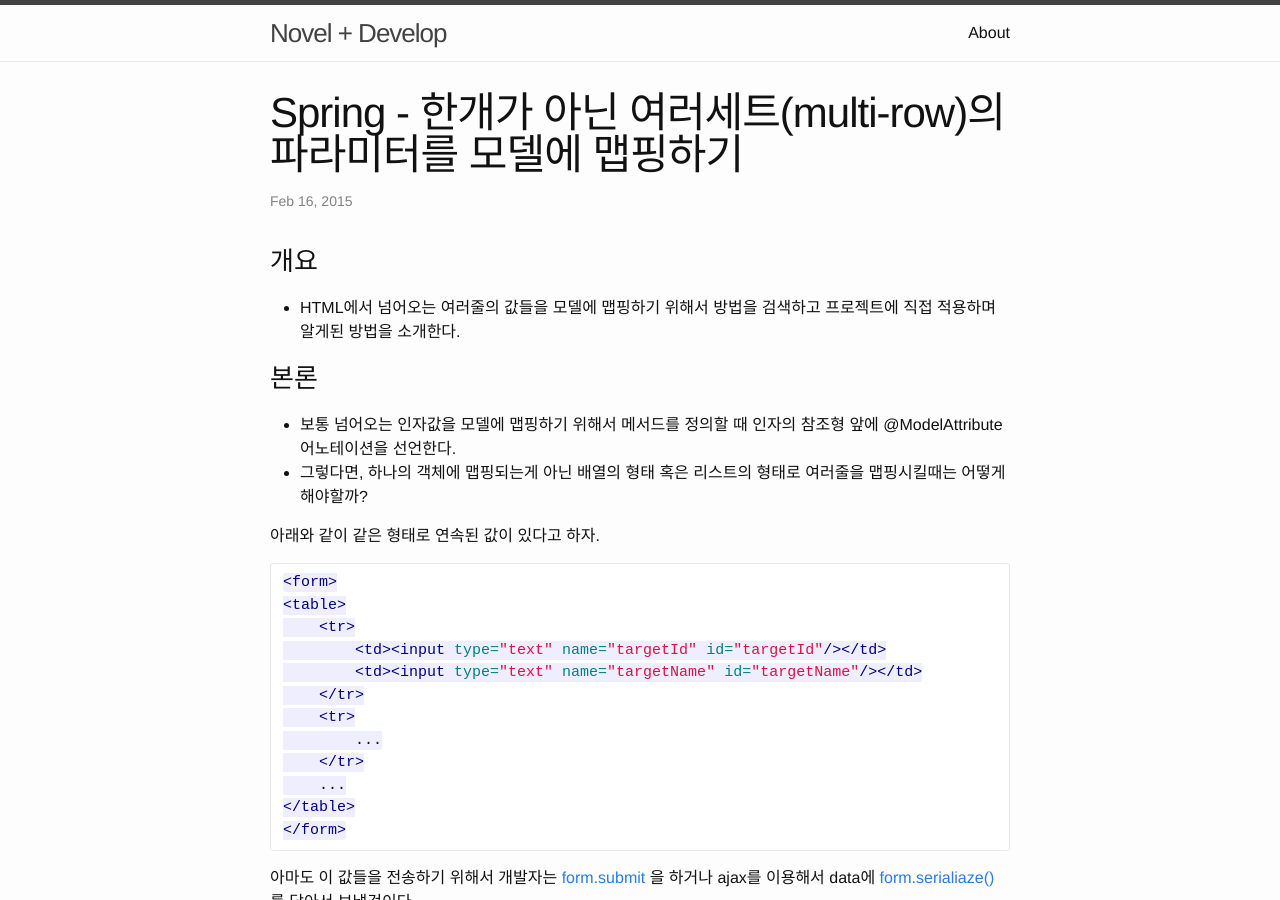
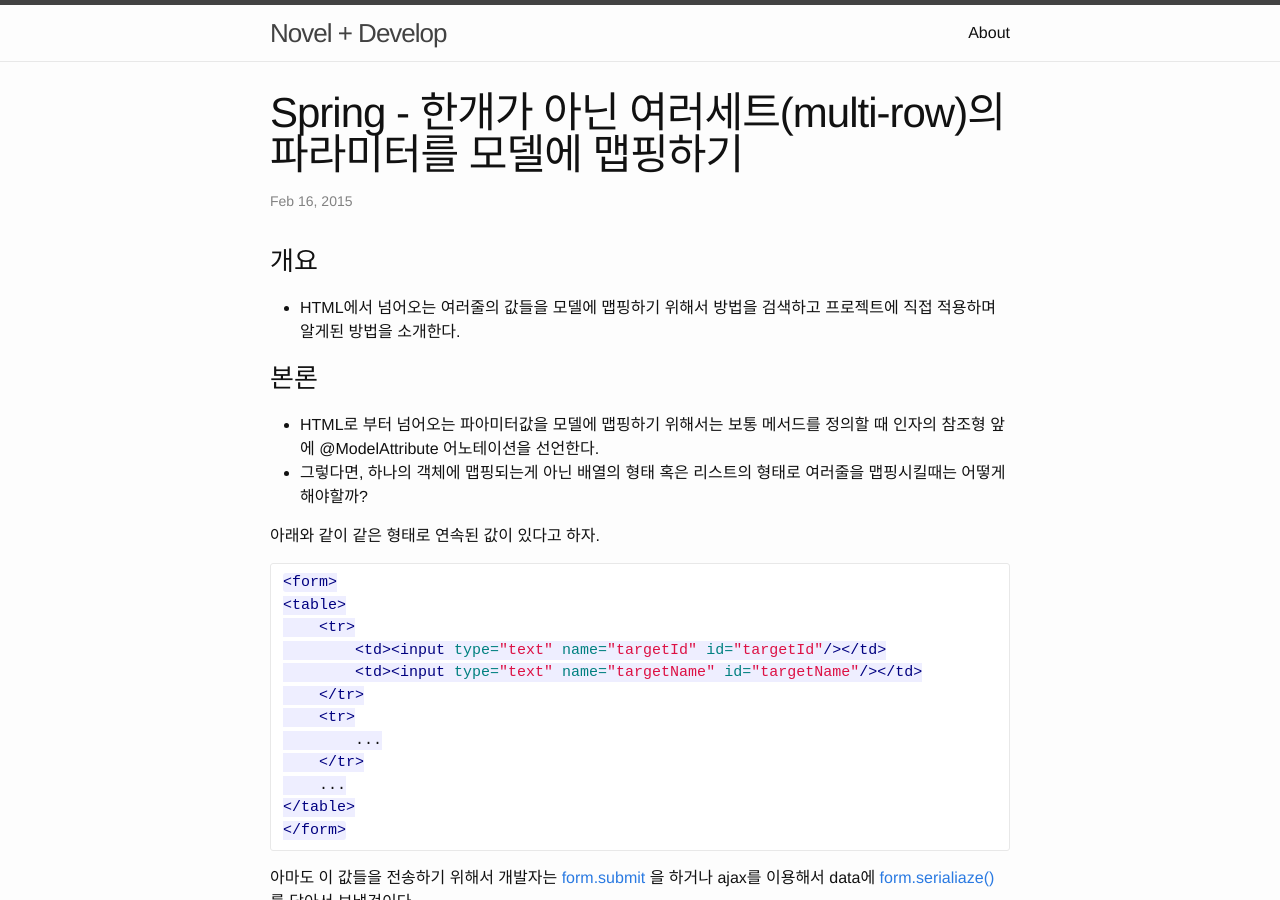
Before and after one commit to sungbine/blog, a Jekyll site: the page built from _posts/2015-02-16-how-mapping-to-model-arrayvalue.markdown, in a window 1280 px wide and 900 px high. Built offline with Jekyll 4.4.1, drawn with Linux system fonts in a browser that asks for light colours; Markdown is read by kramdown in place of the engine named in the settings.

Commit message:
Update 2015-02-16-how-mapping-to-model-arrayvalue.markdown

```diff
--- a/_posts/2015-02-16-how-mapping-to-model-arrayvalue.markdown
+++ b/_posts/2015-02-16-how-mapping-to-model-arrayvalue.markdown
@@ -8,7 +8,7 @@ categories: Spring
 - HTML에서 넘어오는 여러줄의 값들을 모델에 맵핑하기 위해서 방법을 검색하고 프로젝트에 직접 적용하며 알게된 방법을 소개한다.
 
 <h3>본론</h3>
-- 보통 넘어오는 인자값을 모델에 맵핑하기 위해서 메서드를 정의할 때 인자의 참조형 앞에 @ModelAttribute 어노테이션을 선언한다.
+- HTML로 부터 넘어오는 파아미터값을 모델에 맵핑하기 위해서는 보통 메서드를 정의할 때 인자의 참조형 앞에 @ModelAttribute 어노테이션을 선언한다.
 - 그렇다면, 하나의 객체에 맵핑되는게 아닌 배열의 형태 혹은 리스트의 형태로 여러줄을 맵핑시킬때는 어떻게 해야할까?
 
 아래와 같이 같은 형태로 연속된 값이 있다고 하자.
```
